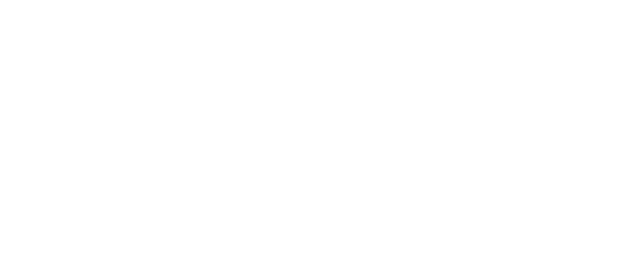
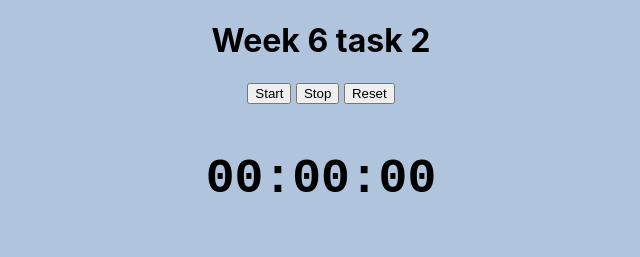
Before and after one commit to vaasuu/iot-ja-web-ohjelmointi, a plain HTML site: page viikkoharkat/viikko6/tehtava2/index.html in a window 1280 px wide. Shown: the whole page, without its empty margins (319-959 px from the left). Drawn offline with Linux system fonts and the light colour scheme.

Commit message:
Week 6 task 2 done

```diff
--- a/viikkoharkat/viikko6/tehtava2/index.html
+++ b/viikkoharkat/viikko6/tehtava2/index.html
@@ -8,6 +8,13 @@
     <link rel="stylesheet" href="style.css">
 </head>
 <body>
+    <div class="center">
+        <h1>Week 6 task 2</h1>
+        <button id="timerStartBtn">Start</button>
+        <button id="timerStopBtn">Stop</button>
+        <button id="timerResetBtn">Reset</button>
+        <div id="timercounter">00:00:00</div>
+    </div>
 
     <script src="script.js"></script>
 </body>
--- a/viikkoharkat/viikko6/tehtava2/script.js
+++ b/viikkoharkat/viikko6/tehtava2/script.js
@@ -0,0 +1,50 @@
+const startTimerButton = document.getElementById("timerStartBtn");
+const stopTimerButton = document.getElementById("timerStopBtn");
+const resetTimerButton = document.getElementById("timerResetBtn");
+const timerCounterDiv = document.getElementById("timercounter");
+
+let counter = 0;
+
+let isTimerStarted = false;
+
+
+function handleTick() {
+    if(isTimerStarted){
+    // console.log("Tick")
+    counter++;
+}
+    // console.log("counter:", counter)
+
+    let date = new Date(null);
+    date.setSeconds(counter); // specify value for SECONDS here
+    let result = date.toISOString().substr(11, 8);
+    timerCounterDiv.textContent = result;
+}
+window.setInterval(handleTick, 1000);
+
+const handleTimerStartButtonClick = () => {
+    isTimerStarted = true;
+};
+
+const handleTimerStopButtonClick = () => {
+    isTimerStarted = false;
+};
+
+const handleTimerResetButtonClick = () => {
+    isTimerStarted = false;
+    counter = 0;
+    handleTick();
+
+};
+
+startTimerButton.addEventListener("click", handleTimerStartButtonClick)
+
+stopTimerButton.addEventListener("click", handleTimerStopButtonClick)
+
+resetTimerButton.addEventListener("click", handleTimerResetButtonClick)
+
+
+// var date = new Date(null);
+// date.setSeconds(SECONDS); // specify value for SECONDS here
+// var result = date.toISOString().substr(11, 8);
+// https://stackoverflow.com/posts/25279340/timeline#comment_100042029
--- a/viikkoharkat/viikko6/tehtava2/style.css
+++ b/viikkoharkat/viikko6/tehtava2/style.css
@@ -0,0 +1,15 @@
+body {
+    background-color: lightsteelblue;
+    font-family: -apple-system, BlinkMacSystemFont, 'Segoe UI', Roboto, Oxygen, Ubuntu, Cantarell, 'Open Sans', 'Helvetica Neue', sans-serif
+}
+
+#timercounter {
+    font-size: 3em;
+    font-weight: bold;
+    padding: 1em;
+    font-family:'Courier New', Courier, monospace;
+}
+
+.center {
+    text-align: center;
+}
```
